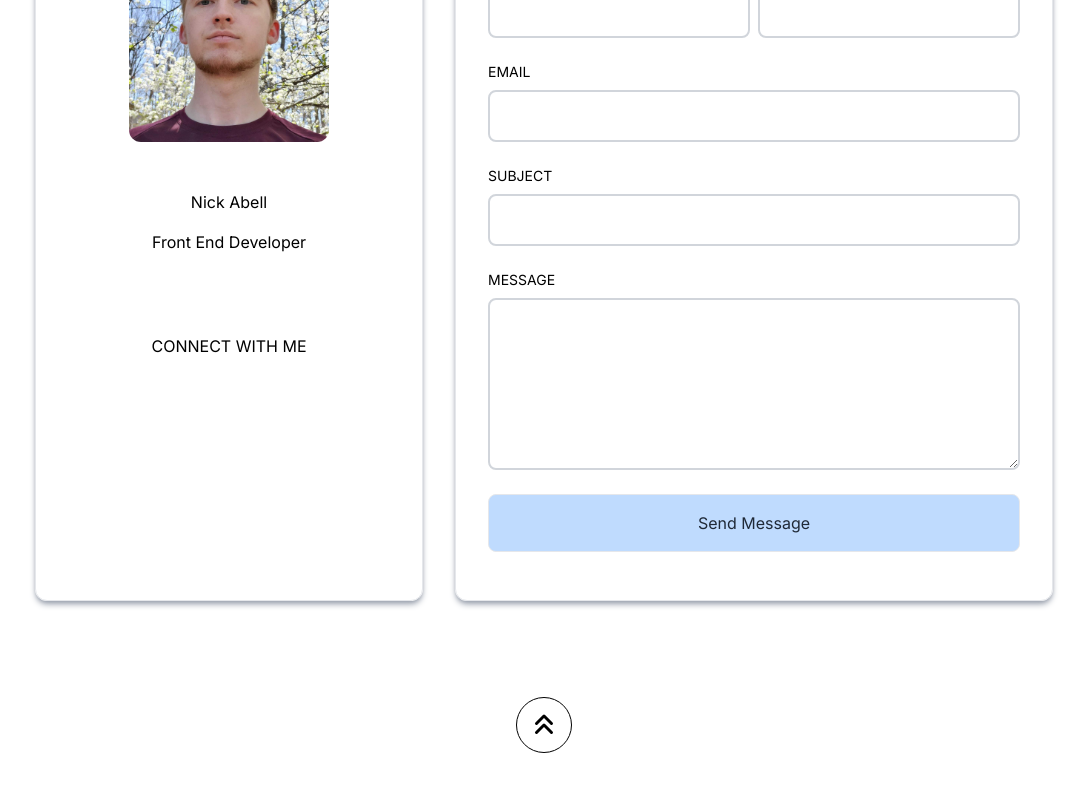
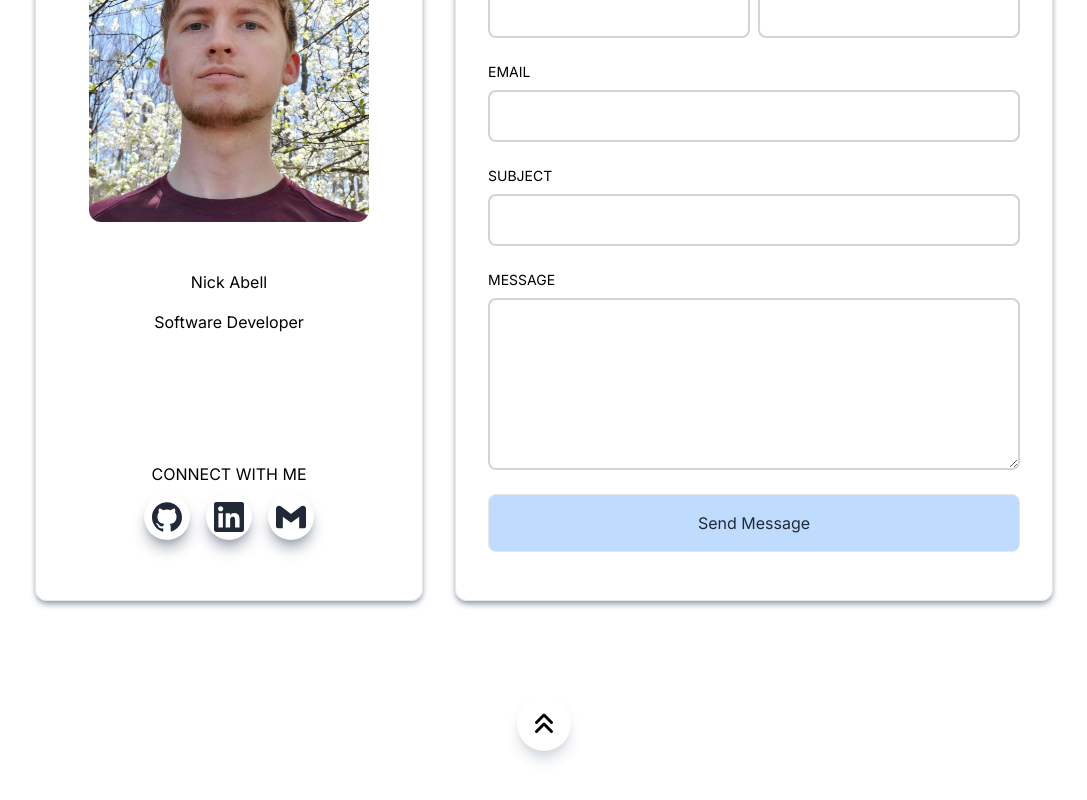
Before and after one commit to Nicholas-Abell/portfolio_V3, a Next.js app: page / in a window 1280 px wide. Shown: the part 7552-8352 px from the top of the page, without its empty margins (96-1183 px from the left). Built offline with nearby package versions, Linux system fonts and the light colour scheme.

Commit message:
added links to social media, btton styles

```diff
--- a/components/contact/Contact.tsx
+++ b/components/contact/Contact.tsx
@@ -3,6 +3,8 @@ import React from "react";
 import { HiChevronDoubleUp } from "react-icons/hi";
 import Image from "next/image";
 import FramerMotionWrapper from "../shared/FramerMotionWrapper";
+import { SiGithub, SiGmail, SiLinkedin } from "react-icons/si";
+import Link from "next/link";
 
 const Contact = () => {
   const isBrowser = () => typeof window !== "undefined"; //The approach recommended by Next.js
@@ -13,7 +15,7 @@ const Contact = () => {
   }
 
   return (
-    <div className="w-full min-h-screen flex flex-col justify-center items-center gap-12 mx-auto px-2.5 xl:px-20 py-24">
+    <div className="w-full min-h-screen flex flex-col justify-center items-center gap-12 px-2.5 xl:px-20 py-24">
       <FramerMotionWrapper variant="fromBottom">
         <div className="pb-8 text-center ">
           <p className="text-gray-400">Get In Touch</p>
@@ -27,17 +29,35 @@ const Contact = () => {
               <Image
                 src="/profile.png"
                 alt="profile"
-                height={200}
-                width={200}
+                height={280}
+                width={280}
                 className="rounded-xl"
               />
             </div>
             <div className="py-8">
               <h2 className="py-4 dark:text-red-600">Nick Abell</h2>
-              <p>Front End Developer</p>
+              <p>Software Developer</p>
             </div>
-            <div>
-              <p className="uppercase pt-12 text-center">Connect With Me</p>
+            <p className="uppercase pt-24 text-center">Connect With Me</p>
+            <div className="flex items-center justify-center w-full gap-4 py-2 text-gray-800">
+              <Link
+                href="https://github.com/Nicholas-Abell"
+                className="rounded-full p-2 shadow-lg shadow-gray-400 ease-in-out duration-200 hover:text-purple-700 shadow:text-purple-700"
+              >
+                <SiGithub size={30} />
+              </Link>
+              <Link
+                href="https://www.linkedin.com/in/nicholas-abell-348807192/"
+                className="rounded-full p-2 shadow-lg shadow-gray-400 ease-in-out duration-200 hover:text-blue-400 hover:shadow-purple-200"
+              >
+                <SiLinkedin size={30} />
+              </Link>
+              <Link
+                href="mailto:nicholaswabell@gmail.com"
+                className="rounded-full p-2 shadow-lg shadow-gray-400 ease-in-out duration-200 hover:text-red-400 hover:shadow-purple-200"
+              >
+                <SiGmail size={30} />
+              </Link>
             </div>
           </div>
         </div>
@@ -50,7 +70,7 @@ const Contact = () => {
               action="https://formsubmit.co/nicholaswabell@gmail.com"
               method="POST"
             >
-              <div className="grid md:grid-cols-2 gap-2 w-full py-2">
+              <div className="grid grid-cols-2 gap-2 w-full py-2">
                 <div className="flex flex-col">
                   <label className="uppercase text-sm py-2">Name</label>
                   <input
@@ -109,12 +129,12 @@ const Contact = () => {
         </div>
       </div>
       <div className="flex justify-center py-12">
-        <div
+        <button
           onClick={scrollToTop}
-          className="rounded-full cursor-pointer p-3 border border-black"
+          className="rounded-full cursor-pointer p-3 shadow-lg shadow-gray-300 hover:shadow-sm hover:shadow-purple-200 duration-200 ease-in-out"
         >
           <HiChevronDoubleUp size={30} className="m-auto" />
-        </div>
+        </button>
       </div>
     </div>
   );
```
